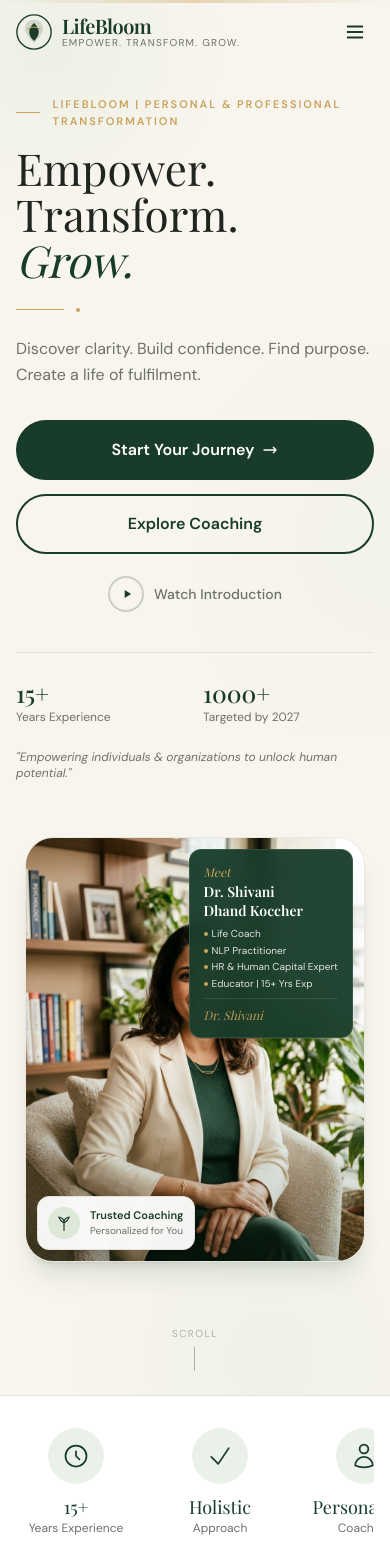
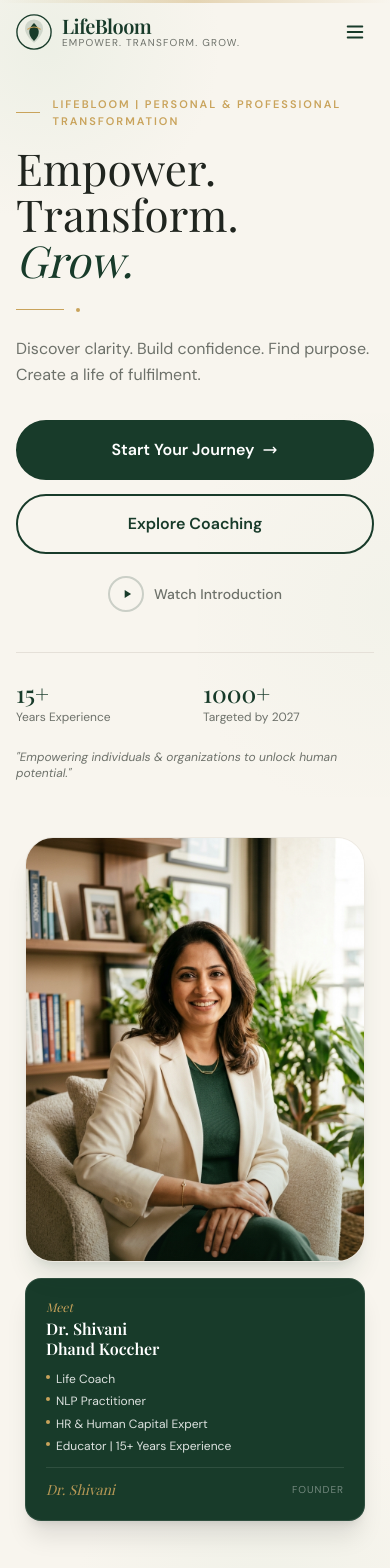
Before and after one commit to DreamtoProgram/LifeBloom, a Next.js app: page / in a window 390 px wide. Shown: the top 1568 px of the page. Built offline with nearby package versions, Linux system fonts and the light colour scheme; a web font is replaced by a local one.

Commit message:
fix(mobile): place profile card below portrait photo on mobile screens to ensure zero face overlap

```diff
--- a/components/home/Hero.tsx
+++ b/components/home/Hero.tsx
@@ -6,7 +6,8 @@ import { GoldDivider } from '@/components/ui';
 
 // ============================================================
 // Hero — Main homepage hero section
-// Optimized for both Desktop & Mobile screen viewports
+// Mobile: Clean stacked layout (Photo 100% visible, no overlay over face)
+// Desktop: Floating card overlap layout
 // ============================================================
 
 export function Hero() {
@@ -128,11 +129,11 @@ export function Hero() {
               </div>
             </div>
 
-            {/* RIGHT — Portrait + floating card (Order 2 on Mobile & Desktop) */}
+            {/* RIGHT — Portrait + profile card */}
             <div className="order-2 relative flex justify-center lg:justify-end mt-4 lg:mt-0">
               <div className="relative w-full max-w-[340px] sm:max-w-[420px] lg:max-w-[480px]">
 
-                {/* Portrait image */}
+                {/* Portrait image — 100% un-obscured on mobile */}
                 <div className="relative rounded-[1.75rem] sm:rounded-[2rem] overflow-hidden aspect-[4/5] shadow-xl sm:shadow-2xl shadow-[#183B2A]/10 border border-[#E5E0D8]/60">
                   <Image
                     src="/founder.jpg"
@@ -142,55 +143,51 @@ export function Hero() {
                     priority
                     sizes="(max-width: 640px) 340px, (max-width: 1024px) 420px, 480px"
                   />
-                  {/* Overlay */}
-                  <div className="absolute inset-0 bg-gradient-to-t from-[#183B2A]/25 via-transparent to-transparent" aria-hidden="true" />
+                  <div className="absolute inset-0 bg-gradient-to-t from-[#183B2A]/20 via-transparent to-transparent" aria-hidden="true" />
                 </div>
 
-                {/* Floating profile card — top right */}
-                <div className="absolute top-3 right-3 sm:-top-4 sm:-right-4 md:top-6 md:-right-8 bg-[#183B2A]/95 backdrop-blur-md text-white rounded-xl sm:rounded-2xl p-3.5 sm:p-5 shadow-xl sm:shadow-2xl max-w-[165px] sm:max-w-[200px] z-10 border border-white/10">
-                  <p className="font-serif text-xs sm:text-sm italic text-[#C9A35B] mb-0.5 sm:mb-1">Meet</p>
-                  <h2 className="font-serif text-sm sm:text-lg font-semibold leading-snug sm:leading-tight mb-2 sm:mb-3">
+                {/* Profile card — BELOW photo on Mobile (< md), FLOATING on Desktop (>= md) */}
+                <div className="mt-4 md:mt-0 md:absolute md:top-6 md:-right-8 bg-[#183B2A] text-white rounded-2xl p-5 shadow-xl md:shadow-2xl md:max-w-[210px] z-10 border border-white/10">
+                  <p className="font-serif text-xs sm:text-sm italic text-[#C9A35B] mb-1">Meet</p>
+                  <h2 className="font-serif text-base sm:text-lg font-semibold leading-tight mb-3">
                     Dr. Shivani<br />Dhand Koccher
                   </h2>
-                  <ul className="space-y-1 sm:space-y-1.5">
+                  <ul className="space-y-1.5">
                     {[
                       'Life Coach',
                       'NLP Practitioner',
                       'HR & Human Capital Expert',
-                      'Educator | 15+ Yrs Exp',
+                      'Educator | 15+ Years Experience',
                     ].map((item) => (
-                      <li key={item} className="flex items-start gap-1 sm:gap-1.5">
+                      <li key={item} className="flex items-start gap-1.5">
                         <span className="mt-1 shrink-0 w-1 h-1 rounded-full bg-[#C9A35B]" aria-hidden="true" />
-                        <span className="font-sans text-[10px] sm:text-[11px] text-white/85 leading-tight">{item}</span>
+                        <span className="font-sans text-xs md:text-[11px] text-white/85 leading-snug">{item}</span>
                       </li>
                     ))}
                   </ul>
                   {/* Signature */}
-                  <div className="mt-2 sm:mt-3 pt-2 sm:pt-3 border-t border-white/10">
-                    <p className="font-serif text-xs sm:text-sm italic text-[#C9A35B]/90">Dr. Shivani</p>
+                  <div className="mt-3 pt-3 border-t border-white/10 flex items-center justify-between">
+                    <p className="font-serif text-sm italic text-[#C9A35B]/90">Dr. Shivani</p>
+                    <span className="font-sans text-[10px] text-white/40 uppercase tracking-widest md:hidden">Founder</span>
                   </div>
                 </div>
 
-                {/* Floating badge — bottom left */}
-                <div className="absolute bottom-3 left-3 sm:-bottom-4 sm:-left-4 md:-left-8 bg-white/95 backdrop-blur-md rounded-xl sm:rounded-2xl p-2.5 sm:p-4 shadow-lg sm:shadow-xl border border-[#E5E0D8] z-10">
-                  <div className="flex items-center gap-2.5 sm:gap-3">
-                    <div className="w-8 h-8 sm:w-10 sm:h-10 rounded-full bg-[#DDE8D9] flex items-center justify-center shrink-0">
+                {/* Floating badge — bottom left (Desktop / Tablet) */}
+                <div className="hidden sm:flex absolute -bottom-4 -left-4 md:-left-8 bg-white/95 backdrop-blur-md rounded-2xl p-3.5 sm:p-4 shadow-xl border border-[#E5E0D8] z-10">
+                  <div className="flex items-center gap-3">
+                    <div className="w-9 h-9 sm:w-10 sm:h-10 rounded-full bg-[#DDE8D9] flex items-center justify-center shrink-0">
                       <LeafIcon />
                     </div>
                     <div>
-                      <div className="font-sans text-[11px] sm:text-xs font-semibold text-[#183B2A]">Trusted Coaching</div>
-                      <div className="font-sans text-[10px] sm:text-[11px] text-[#6D716A]">Personalized for You</div>
+                      <div className="font-sans text-xs font-semibold text-[#183B2A]">Trusted Coaching</div>
+                      <div className="font-sans text-[11px] text-[#6D716A]">Personalized for You</div>
                     </div>
                   </div>
                 </div>
 
                 {/* Decorative gold ring */}
                 <div
-                  className="hidden sm:block absolute -bottom-8 -right-8 w-32 h-32 rounded-full border border-[#C9A35B]/20 pointer-events-none"
-                  aria-hidden="true"
-                />
-                <div
-                  className="hidden sm:block absolute -bottom-4 -right-4 w-20 h-20 rounded-full border border-[#C9A35B]/30 pointer-events-none"
+                  className="hidden md:block absolute -bottom-8 -right-8 w-32 h-32 rounded-full border border-[#C9A35B]/20 pointer-events-none"
                   aria-hidden="true"
                 />
               </div>
```
